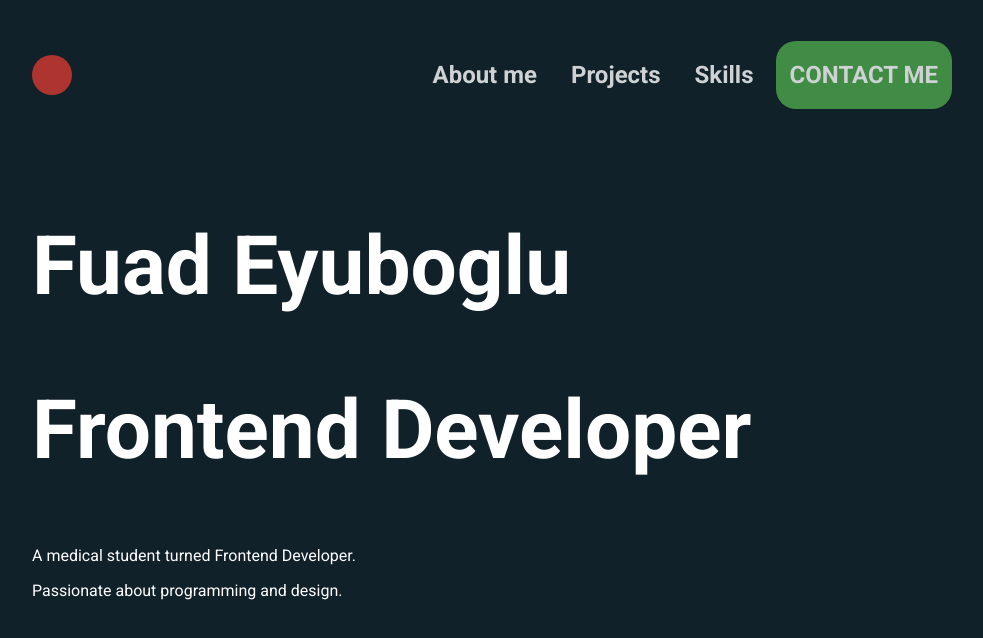
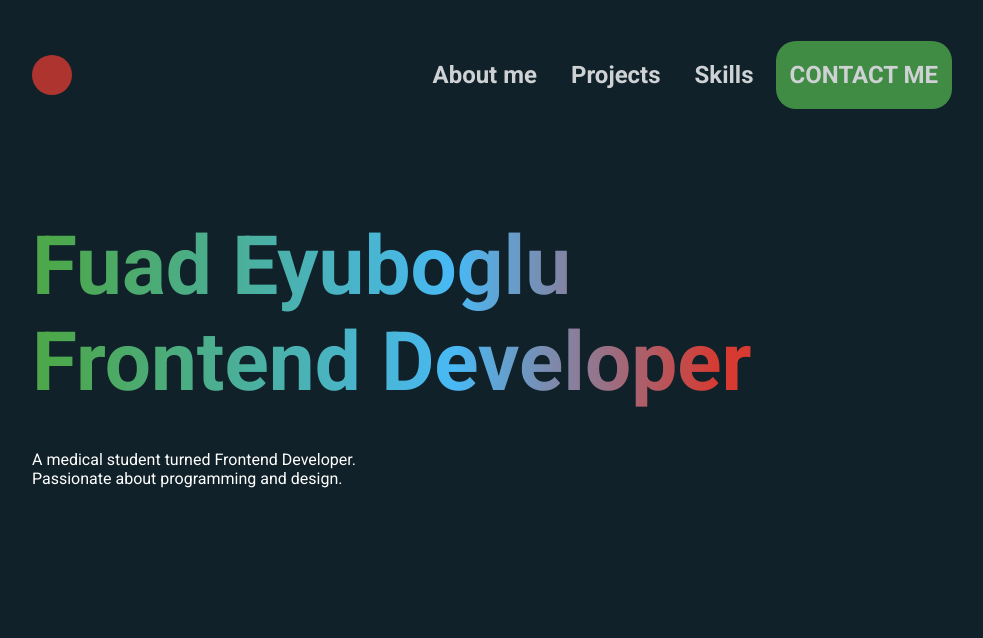
Before and after one commit to fuadeyuboglu/Portfolio, a website built with Vite: page index.html in a window 1280 px wide. Shown: the whole page, without its empty margins (148-1131 px from the left). Built offline with nearby package versions, Linux system fonts and the light colour scheme.

Commit message:
Added intro section styling

```diff
--- /dev/null
+++ b/components/intro.css
@@ -0,0 +1,20 @@
+#intro-h1 {
+    margin-bottom: 0;
+}
+
+#intro-h2 {
+    margin-top: 0;
+    margin-bottom: 40px;
+}
+
+#intro-h1,
+#intro-h2 {
+    background: linear-gradient(90deg, #4DA74B 2.37%, #48B9F5 45.9%, #D63A31 74.59%);
+    background-clip: text;
+    -webkit-background-clip: text;
+    -webkit-text-fill-color: transparent;
+}
+
+#intro p {
+    margin-block: 0;
+}
--- a/style.css
+++ b/style.css
@@ -6,3 +6,4 @@
 @import url("components/buttons.css");
 @import url("components/forms.css");
 @import url("components/nav.css");
+@import url("components/intro.css");
```
